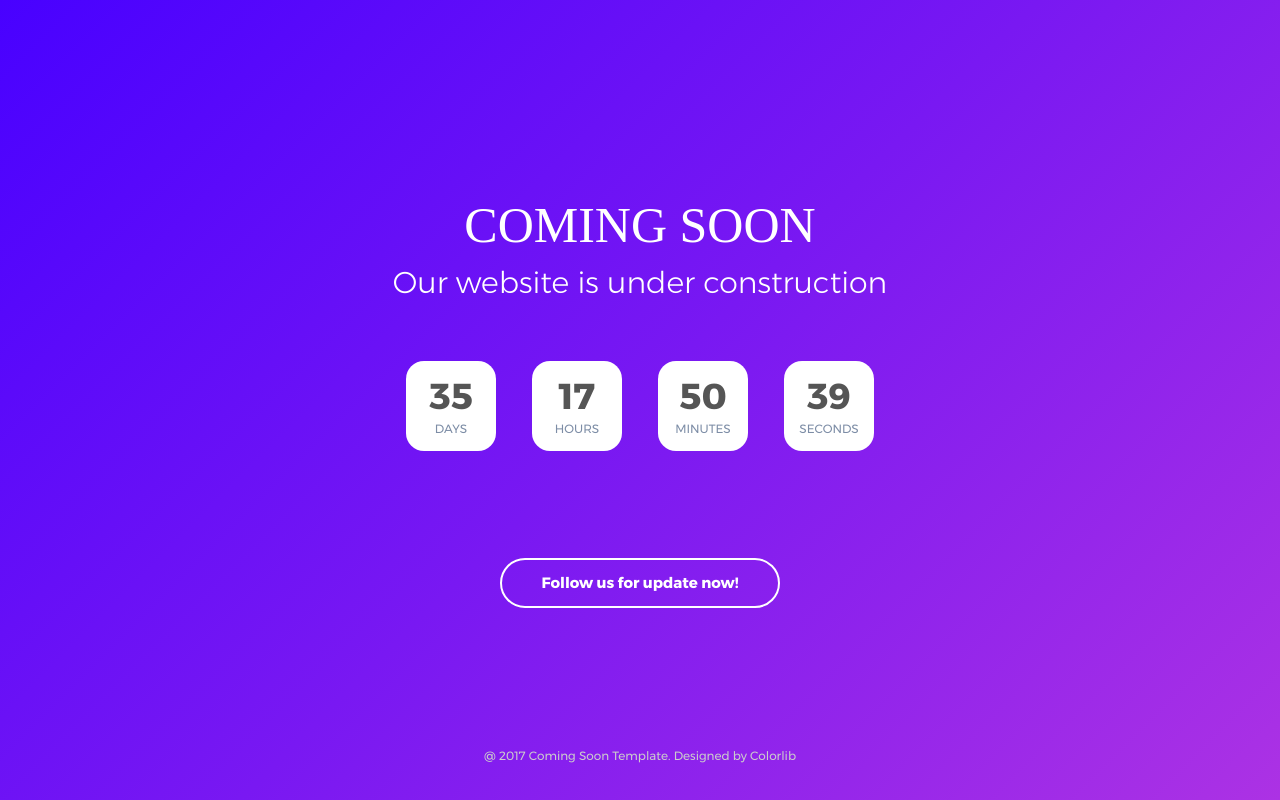
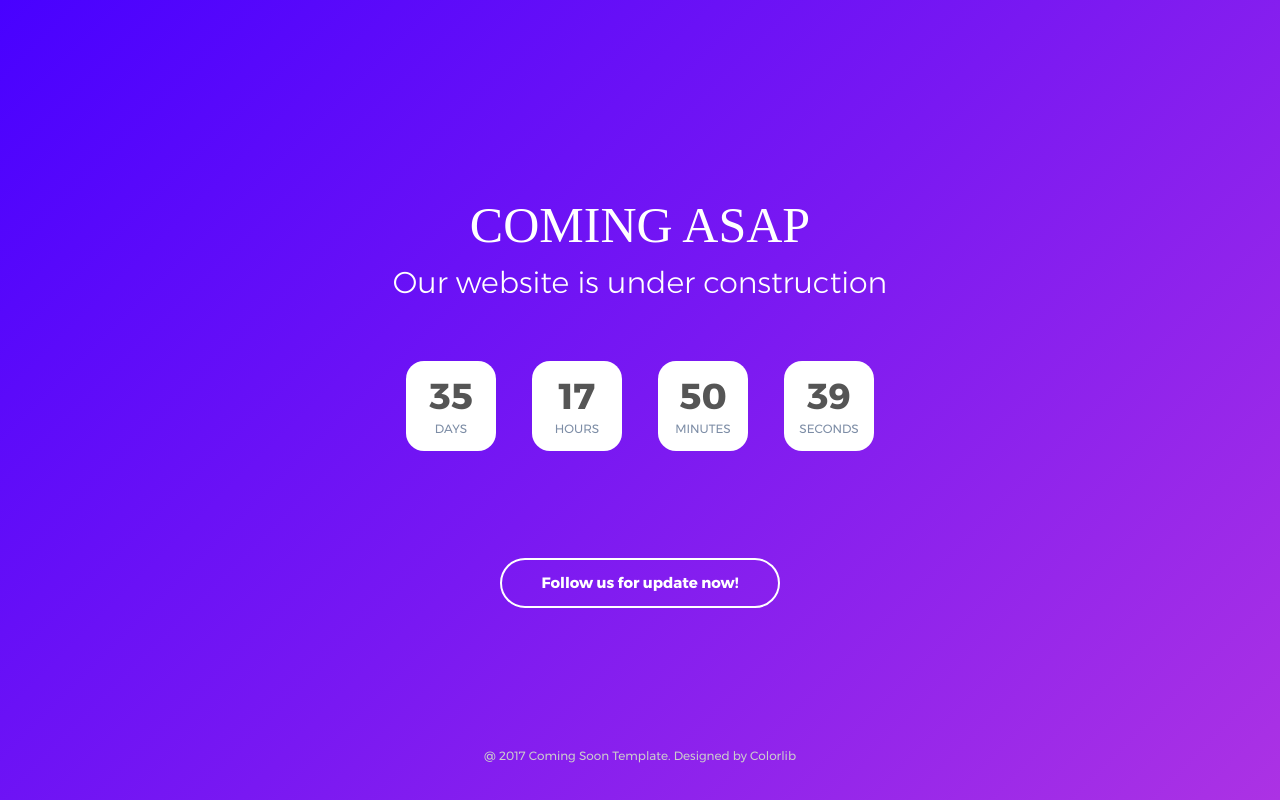
Before and after one commit to yeganeh-khalili/git-project, a plain HTML site: page index.html in a window 1280 px wide. Drawn offline with nearby package versions, Linux system fonts and the light colour scheme; a web font is replaced by a local one.

Commit message:
change soon to asap

```diff
--- a/index.html
+++ b/index.html
@@ -28,7 +28,7 @@
 		<span></span>
 		<div class="flex-col-c p-t-50 p-b-50">
 			<h3 class="l1-txt1 txt-center p-b-10">
-				Coming Soon
+				Coming asap
 			</h3>
 
 			<p class="txt-center l1-txt2 p-b-60">
```
